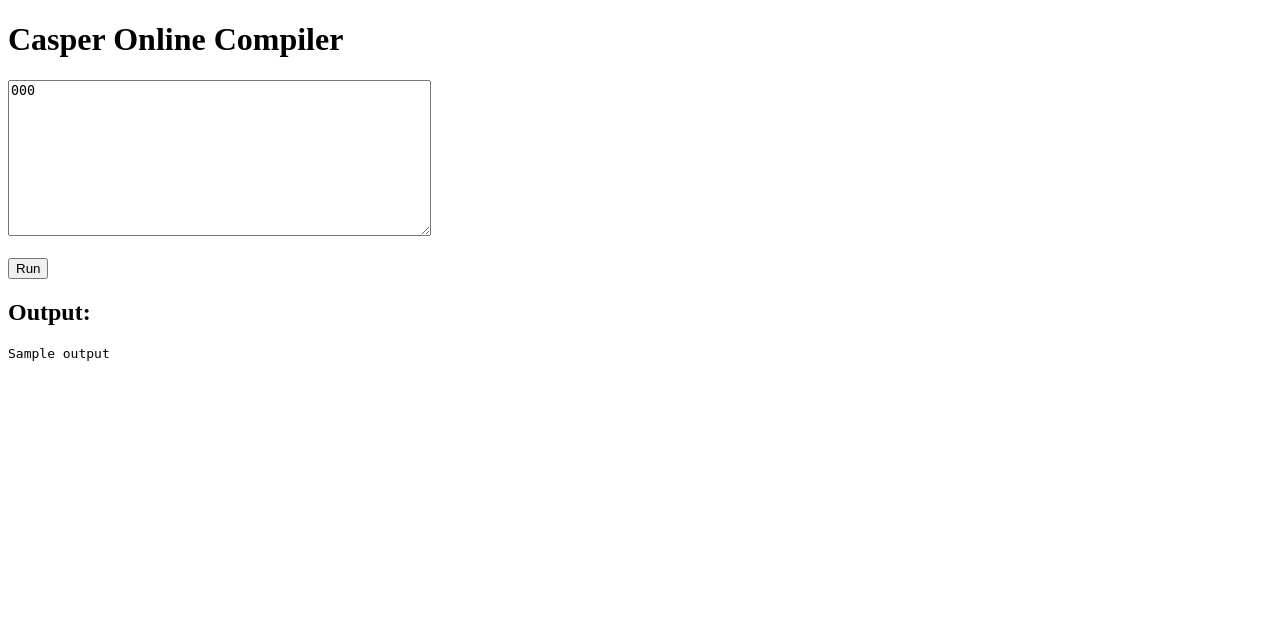
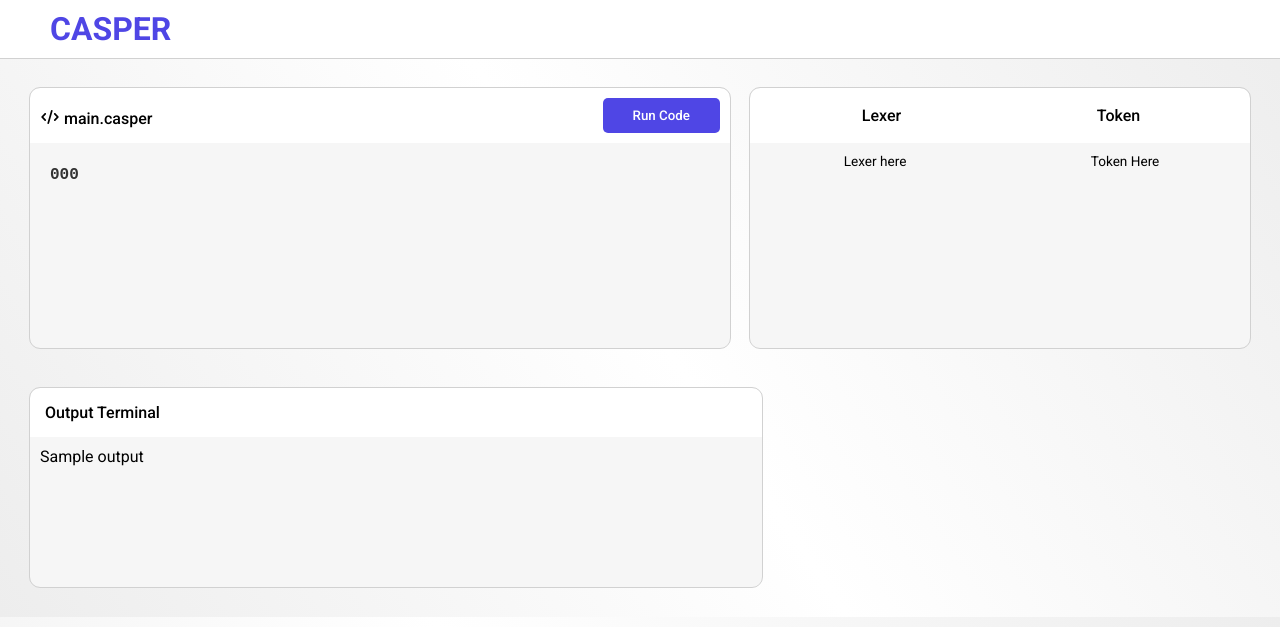
Before and after one commit to bonitoflakes101/CASPER, a Flask app: template CASPER/templates/index.html in a window 1280 px wide. Shown: the top 627 px of the page. Run offline with Flask 3, Linux system fonts and the light colour scheme; the template is opened without the code that fills it: most values are stand-ins (such as "Sample title", 1, 10 or a date in 2020); parts of the project's set-up code (start-up, migrations or seed data) failed here and were passed over.

Commit message:
updates
added the previous index html2 just incase of error

```diff
--- a/CASPER/Lexer.py
+++ b/CASPER/Lexer.py
@@ -25,7 +25,7 @@ class Lexer:
         while self.current_char in [' ', '\t', '\r']:
             self.__read_char()
 
-    def __new_token(self, tt: TokenType, literal: Any) -> Token:
+    def __new_token(self, tt: TokenType, literal: any) -> Token:
         """Creates and returns a new token."""
         return Token(type=tt, literal=literal, line_no=self.line_no, position=self.position)
 
--- a/CASPER/main.py
+++ b/CASPER/main.py
@@ -76,7 +76,7 @@ def home():
                 output_lines.append(str(debug_lex.next_token()))
             output = "\n".join(output_lines)
 
-    return render_template('index.html', code=code, output=output)
+    return render_template('index2.html', code=code, output=output)
 
 if __name__ == '__main__':
     app.run(debug=True)
--- /dev/null
+++ b/CASPER/static/index.css
@@ -0,0 +1,200 @@
+@import url('https://fonts.googleapis.com/css2?family=Montserrat:ital,wght@0,100..900;1,100..900&display=swap');
+@import url('https://fonts.googleapis.com/css2?family=Open+Sans:ital,wght@0,300..800;1,300..800&display=swap');
+@import url('https://fonts.googleapis.com/css2?family=Roboto:ital,wght@0,100..900;1,100..900&display=swap');
+
+*{
+    font-family: "Roboto", serif;
+    margin: 0;
+    padding: 0;
+    box-sizing: border-box;
+
+}
+
+body{
+    background: rgb(237,237,237);
+    background: linear-gradient(56deg, rgba(237,237,237,1) 0%, rgba(255,255,255,1) 50%, rgba(237,237,237,1) 100%);
+
+}
+
+.main-header{
+    background-color: #ffffff;
+    width: 100%;
+    outline: 0.5px solid rgb(209, 209, 209);
+
+}
+
+.main-header h1{
+    background-color: #ffffff;
+    padding: 10px 50px;
+    color: #4f46e5;
+}
+
+#main {
+    max-width: 1500px;
+    margin: 0 auto;
+    padding: 10px;
+    height: 100%;
+    overflow: hidden;
+}
+
+svg{
+    padding-top: 6px;
+    background: #ffffff;            /* Make the SVG behave like a block element */
+    margin: 0;
+}
+
+.main-container {
+    justify-content: start;
+    display: flex;
+    gap: 20px;
+    padding: 20px;
+    height: 300px;
+}
+
+/* border-radius: top-left top-right bottom-right bottom-left; */
+
+.label-container{
+    width: 100%;
+    background: #ffffff;
+    display: flex;
+    justify-content: space-between;
+    padding: 10px;
+    align-items: center;
+    border-radius: 10px 10px 0 0;
+}
+
+.run-button{
+    background: #4f46e5;
+    outline: none;
+    border: none;
+    padding: 10px 30px;
+    color: white;
+    font-weight: 500;
+    border-radius: 5px;
+
+}
+
+#code-label{
+    font-weight: 500;
+    background: #ffffff;
+}
+
+.code-div{
+    max-width: 700px;
+    width: 100%;
+    outline: 0.5px solid rgb(209, 209, 209);
+    background-color: #f6f6f6;
+    border-radius: 10px;
+}
+
+.code-div textarea{
+    font-size: 1rem;
+    resize: none;
+    padding: 20px;
+    width: 100%;
+    height: 450px;
+    background: transparent;
+    border: none;
+    border-radius: 0 0 10px 10px;
+
+}
+
+#code-area {
+    font-family: 'Courier New', monospace; /* Use a monospace font for code */
+    font-size: 16px; /* Adjust the font size */
+    font-weight:bolder; /* Adjust the font weight */
+    line-height: 1.5; /* Adjust line height for better readability */
+    color: #333; /* Text color */
+}
+
+
+
+.code-div textarea:focus{
+    outline: none;
+}
+
+.lexer-div{
+
+    width: 650px;
+    outline: 0.5px solid rgb(209, 209, 209);
+    border-radius: 10px;
+    background-color: #f6f6f6;
+    overflow-y: auto;
+}
+
+.lexer-header{
+    display: grid;
+
+    width: 100%;
+    grid-template-columns: 1fr 1fr;
+    align-items: center;
+    text-align: center;
+    width: 100%;
+    background: #ffffff;
+    padding: 13px;
+    align-items: center;
+    border-radius: 10px 10px 0 0;
+
+}
+
+.lexer-header label{
+    padding: 5px;
+    background: #ffffff;
+    font-weight: 500;
+}
+
+
+.lex-table {
+    width: 100%;
+    border-collapse: collapse;
+    table-layout: fixed;
+}
+
+.lex-table td {
+    font-size: 0.85rem;
+    padding: 10px;
+    text-align: center;
+    vertical-align: top;
+    background-color: #f6f6f6;
+
+}
+
+.lex-table td{
+    width: 100%;
+}
+
+.output-container{
+    display: grid;
+    grid-template-columns: 1fr;
+    max-width: 1500px;
+    width: 100%;
+    padding: 20px;
+}
+
+.terminal-container{
+    width: 60%;
+    border-radius: 10px;
+    outline: 0.5px solid rgb(209, 209, 209);
+}
+
+.output-label-container{
+    border-radius: 10px 10px 0 0;
+    padding: 15px;
+    background: #ffffff;
+}
+
+.output-label-container label{
+    background: #ffffff;
+    font-weight: 500;
+}
+
+.output-terminal{
+    background: #f6f6f6;
+    height: 150px;
+    padding: 10px;
+    border-radius: 0 0 10px 10px;
+}
+
+.main-output{
+    background: #f6f6f6;
+}
--- a/CASPER/templates/index.html
+++ b/CASPER/templates/index.html
@@ -3,23 +3,71 @@
   <head>
     <meta charset="UTF-8" />
     <meta name="viewport" content="width=device-width, initial-scale=1.0" />
-    <title>Casper Online Compiler</title>
+    <link
+      rel="stylesheet"
+      href="{{ url_for('static', filename='index.css') }}"
+    />
+    <title>Casper Compiler</title>
   </head>
   <body>
-    <h1>Casper Online Compiler</h1>
-    <form method="POST">
-      <textarea
-        name="code_input"
-        rows="10"
-        cols="50"
-        placeholder="Enter your Casper code here"
-      >
-{{ code }}</textarea
-      >
-      <br /><br />
-      <button type="submit">Run</button>
-    </form>
-    <h2>Output:</h2>
-    <pre>{{ output }}</pre>
+    <header>
+      <div class="main-header">
+        <h1>CASPER</h1>
+      </div>
+    </header>
+
+    <section id="main">
+      <div class="main-container">
+        <div class="code-div">
+          <form method="POST" action="/">
+            <div class="label-container">
+              <label id="code-label">
+                <svg
+                  xmlns="http://www.w3.org/2000/svg"
+                  viewBox="0 0 640 512"
+                  height="20"
+                  width="20"
+                >
+                  <path
+                    d="M392.8 1.2c-17-4.9-34.7 5-39.6 22l-128 448c-4.9 17 5 34.7 22 39.6s34.7-5 39.6-22l128-448c4.9-17-5-34.7-22-39.6zm80.6 120.1c-12.5 12.5-12.5 32.8 0 45.3L562.7 256l-89.4 89.4c-12.5 12.5-12.5 32.8 0 45.3s32.8 12.5 45.3 0l112-112c12.5-12.5 12.5-32.8 0-45.3l-112-112c-12.5-12.5-32.8-12.5-45.3 0zm-306.7 0c-12.5-12.5-32.8-12.5-45.3 0l-112 112c-12.5 12.5-12.5 32.8 0 45.3l112 112c12.5 12.5 32.8 12.5 45.3 0s12.5-32.8 0-45.3L77.3 256l89.4-89.4c12.5-12.5 12.5-32.8 0-45.3z"
+                  />
+                </svg>
+                main.casper
+              </label>
+
+              <button type="submit" class="run-button">Run Code</button>
+            </div>
+
+            <textarea name="code_input" id="code-area">{{ code }}</textarea>
+          </form>
+        </div>
+
+        <div class="lexer-div">
+          <div class="lexer-header">
+            <label id="lexer-label">Lexer</label>
+            <label id="token-label">Token</label>
+          </div>
+          <table class="lex-table">
+            <tbody>
+              <tr>
+                <td>Lexer here</td>
+                <td>Token Here</td>
+              </tr>
+            </tbody>
+          </table>
+        </div>
+      </div>
+
+      <div class="output-container">
+        <div class="terminal-container">
+          <div class="output-label-container">
+            <label id="output-label">Output Terminal</label>
+          </div>
+          <div class="output-terminal">
+            <pre id="output" class="main-output">{{ output }}</pre>
+          </div>
+        </div>
+      </div>
+    </section>
   </body>
 </html>
```
Also changed, not shown: CASPER/templates/index2.html (added, +25 -0 lines).
